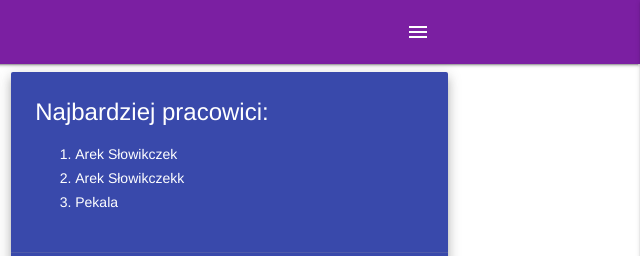
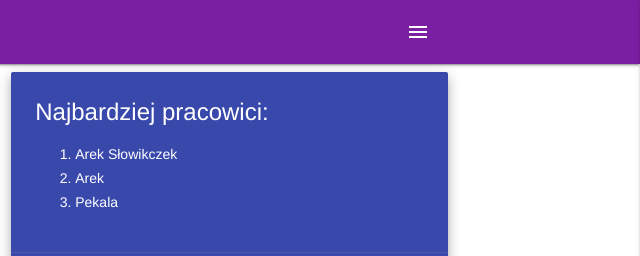
Before and after one commit to MazdyxX/WebApp-noname-, a plain HTML site: page SchoolApp/teacherApp/templates/teacher.html in a window 1280 px wide. Shown: the top 256 px of the page, 640-1280 px from the left. Drawn offline with nearby package versions, Linux system fonts and the light colour scheme.

Commit message:
Update teacher.html

```diff
--- a/SchoolApp/teacherApp/templates/teacher.html
+++ b/SchoolApp/teacherApp/templates/teacher.html
@@ -47,7 +47,7 @@
                             <span class="card-title">Najbardziej pracowici:</span>
                             <ol>
                                 <li>Arek Słowikczek</li>
-                                <li>Arek Słowikczekk</li>
+                                <li>Arek</li>
                                 <li>Pekala</li>
                             </ol>
                         </div>
```
